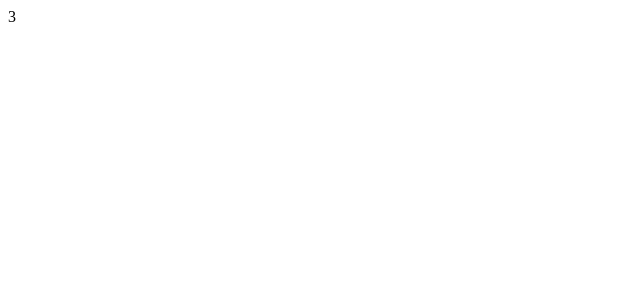
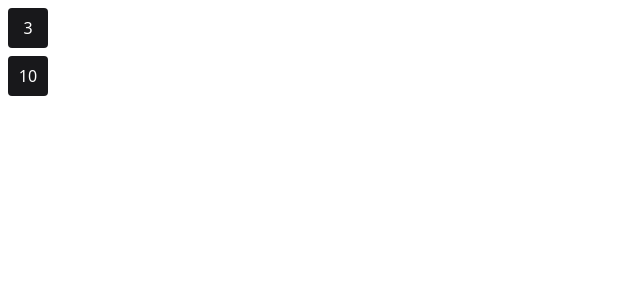
Before and after one commit to PhilipLages/habits-tracker, a React (Vite) app in the folder web/: page / in a window 1280 px wide. Shown: the top 300 px of the page, without its empty margins (0-640 px from the left). Built offline with nearby package versions, Linux system fonts and the light colour scheme.

Commit message:
styles: creates habits divs styles

```diff
--- a/web/src/App.tsx
+++ b/web/src/App.tsx
@@ -1,8 +1,13 @@
 import Habit from "./components/Habit";
+
+import './styles/global.css';
 
 function App() {
   return (
-    <Habit completed={3}/>
+    <div>
+      <Habit completed={3}/>
+      <Habit completed={10}/>
+    </div>
   )
 };
 
--- a/web/src/components/Habit.tsx
+++ b/web/src/components/Habit.tsx
@@ -2,6 +2,8 @@ import HabitProps from "./interfaces/HabitProps";
 
 export default function Habit({ completed }: HabitProps) {
   return (
-    <div>{completed}</div>
+    <div className="bg-zinc-900 w-10 h-10 text-white rounded m-2 flex items-center justify-center">
+      {completed}
+    </div>
   )
 }
--- a/web/src/styles/global.css
+++ b/web/src/styles/global.css
@@ -0,0 +1,3 @@
+@tailwind base;
+@tailwind utilities;
+@tailwind components;
--- a/web/tailwind.config.cjs
+++ b/web/tailwind.config.cjs
@@ -1,6 +1,9 @@
 /** @type {import('tailwindcss').Config} */
 module.exports = {
-  content: [],
+  content: [
+    './src/**/*.tsx',
+    './index.html'
+  ],
   theme: {
     extend: {},
   },
```
